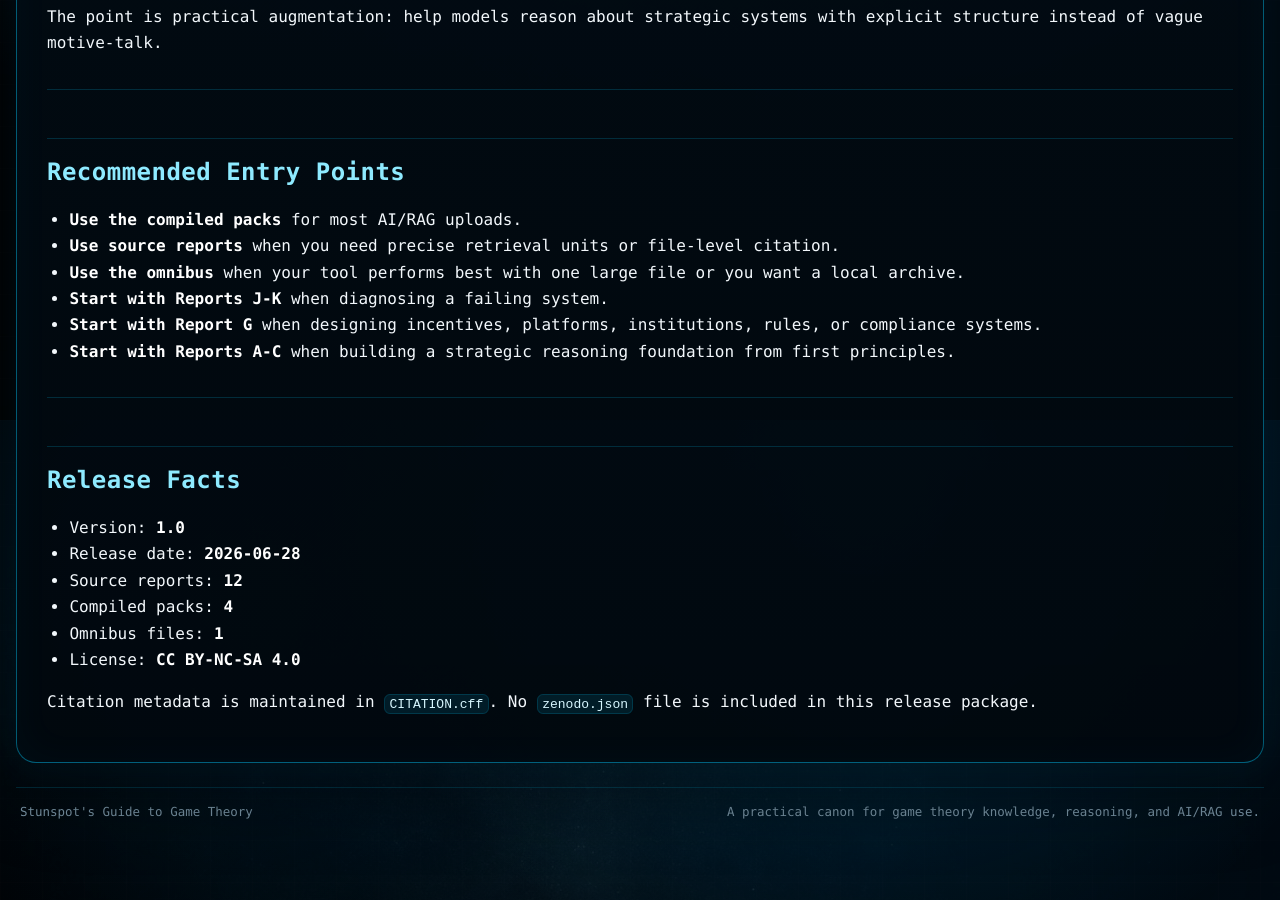
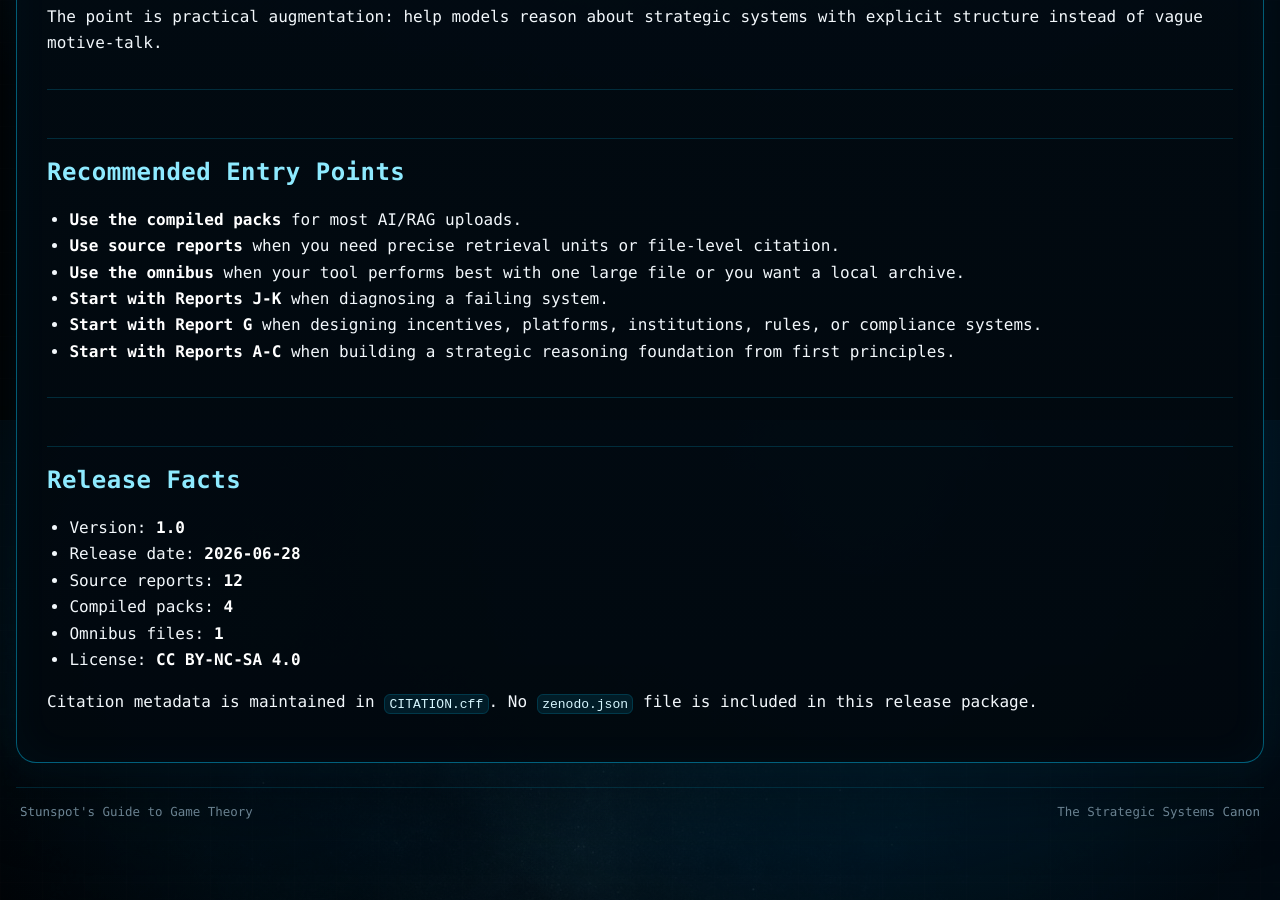
Before and after one commit to Stunspot/stunspots-guide-to-game-theory, a Jekyll site: the page built from docs/index.md, in a window 1280 px wide and 900 px high, scrolled down 2280 px. Built offline with Jekyll 4.4.1, drawn with Linux system fonts in a browser that asks for light colours; our own code applies the rules of GitHub Pages for plain Markdown files; some of the changed lines change nothing that is shown.

Commit message:
Align site Open Graph metadata

```diff
--- a/docs/_layouts/default.html
+++ b/docs/_layouts/default.html
@@ -10,18 +10,18 @@
   <!-- Social Preview / Open Graph -->
   <meta property="og:type" content="website">
   <meta property="og:site_name" content="Stunspot's Guide to Game Theory">
-  <meta property="og:title" content="Stunspot's Guide to Game Theory">
-  <meta property="og:description" content="A practical canon for game theory knowledge, reasoning, and AI/RAG use.">
+  <meta property="og:title" content="Stunspot's Guide to Game Theory — The Strategic Systems Canon">
+  <meta property="og:description" content="A model-facing knowledge canon for incentives, interdependence, equilibrium, institutional design, strategic failure, and long-run governance.">
   <meta property="og:url" content="https://stunspot.github.io/stunspots-guide-to-game-theory/">
   <meta property="og:image" content="https://stunspot.github.io/stunspots-guide-to-game-theory/assets/brand/social-preview.png">
   <meta property="og:image:secure_url" content="https://stunspot.github.io/stunspots-guide-to-game-theory/assets/brand/social-preview.png">
   <meta property="og:image:type" content="image/png">
-  <meta property="og:image:alt" content="Stunspot's Guide to Game Theory — A practical canon for game theory knowledge, reasoning, and AI/RAG use.">
+  <meta property="og:image:alt" content="Stunspot's Guide to Game Theory — The Strategic Systems Canon.">
 
   <!-- Twitter / X Card -->
   <meta name="twitter:card" content="summary_large_image">
-  <meta name="twitter:title" content="Stunspot's Guide to Game Theory">
-  <meta name="twitter:description" content="A practical canon for game theory knowledge, reasoning, and AI/RAG use.">
+  <meta name="twitter:title" content="Stunspot's Guide to Game Theory — The Strategic Systems Canon">
+  <meta name="twitter:description" content="A model-facing knowledge canon for incentives, interdependence, equilibrium, institutional design, strategic failure, and long-run governance.">
   <meta name="twitter:image" content="https://stunspot.github.io/stunspots-guide-to-game-theory/assets/brand/social-preview.png">
 </head>
 
@@ -47,7 +47,7 @@
 
     <footer class="site-footer">
       <span>Stunspot's Guide to Game Theory</span>
-      <span>A practical canon for game theory knowledge, reasoning, and AI/RAG use.</span>
+      <span>The Strategic Systems Canon</span>
     </footer>
   </div>
 </body>
```
